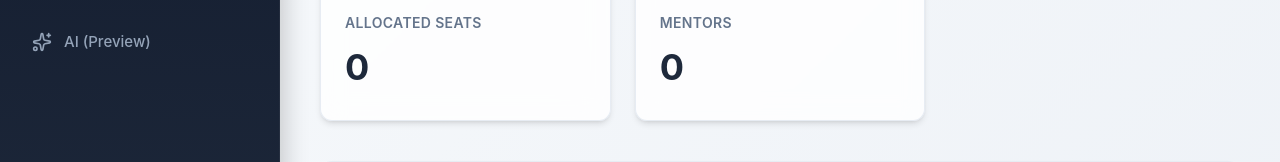
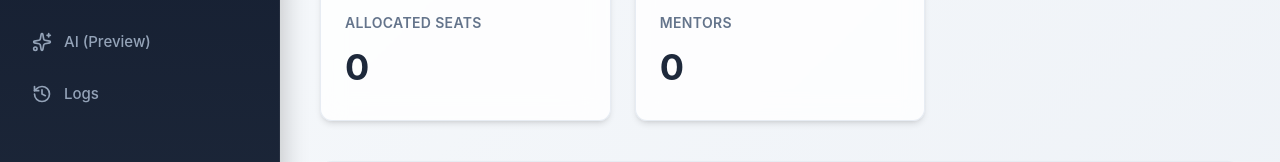
Before and after one commit to Shashwath-K/seat_allocator_dbms, a React (Vite) app in the folder frontend/: page / in a window 1280 px wide. Shown: the part 454-616 px from the top of the page. Built offline with nearby package versions, Linux system fonts and the light colour scheme.

Commit message:
CI-05: Sidebar contents updated

```diff
--- a/frontend/src/components/Sidebar.jsx
+++ b/frontend/src/components/Sidebar.jsx
@@ -2,7 +2,7 @@ import React, { useState } from 'react';
 import { NavLink } from 'react-router-dom';
 import {
     LayoutDashboard, Users, UserPlus, Monitor, Calendar,
-    DatabaseZap, GraduationCap, Sparkles, ChevronLeft, ChevronRight
+    DatabaseZap, GraduationCap, Sparkles, ChevronLeft, ChevronRight, History
 } from 'lucide-react';
 import './Sidebar.css';
 
@@ -68,6 +68,11 @@ const Sidebar = () => {
                     <Sparkles size={20} />
                     {!isCollapsed && <span>AI (Preview)</span>}
                 </NavLink>
+
+                <NavLink to="/logs" className={({ isActive }) => isActive ? "nav-item active" : "nav-item"}>
+                    <History size={20} />
+                    {!isCollapsed && <span>Logs</span>}
+                </NavLink>
             </nav>
 
             <div className="sidebar-footer">
```
